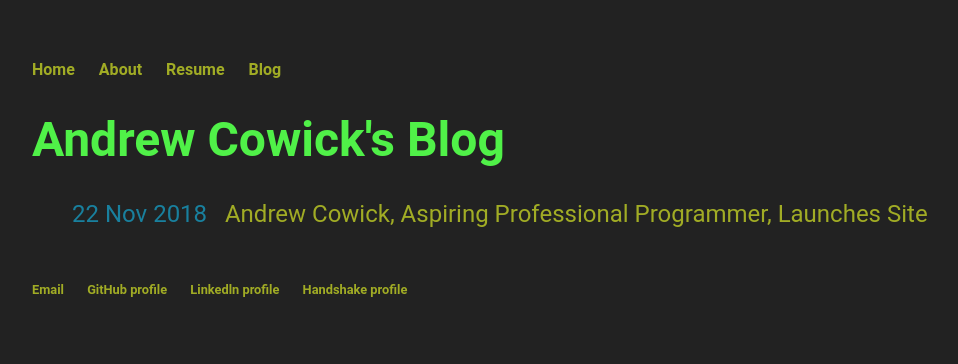
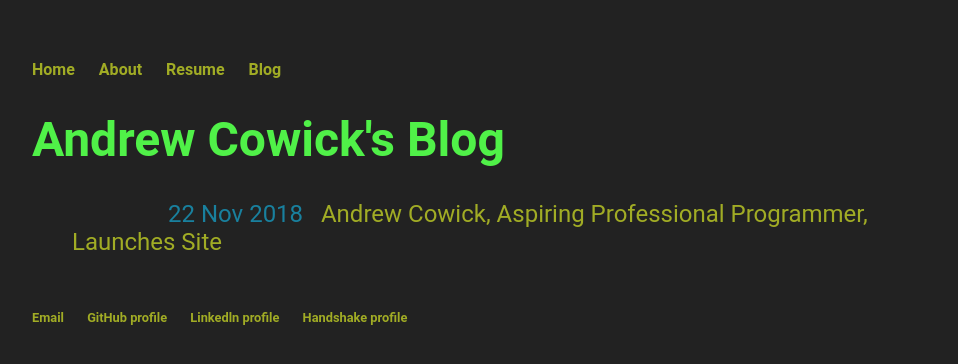
Before and after one commit to acow19/acow19.github.io, a Jekyll site: the page built from blog/index.html, in a window 1280 px wide. Shown: the top 364 px of the page, without its empty margins (160-1118 px from the left). Built offline with Jekyll 4.4.1, drawn with Linux system fonts in a browser that asks for light colours.

Commit message:
Update index.html
This should actually add a margin of 4e in between the post date and the link to the post

```diff
--- a/blog/index.html
+++ b/blog/index.html
@@ -6,6 +6,6 @@ title: Andrew Cowick's Blog
 	<ul class="posts">
 
 	  {% for post in site.posts %}
-		<li><span style="color:#19809e", "margin-left:4em">{{ post.date | date_to_string }}</span> &nbsp; <a href="{{ post.url }}" title="{{ post.title }}">{{ post.title }}</a></li>
+		<li><span style="color:#19809e;margin-left:4em">{{ post.date | date_to_string }}</span> &nbsp; <a href="{{ post.url }}" title="{{ post.title }}">{{ post.title }}</a></li>
 	  {% endfor %}
 	</ul>
```
